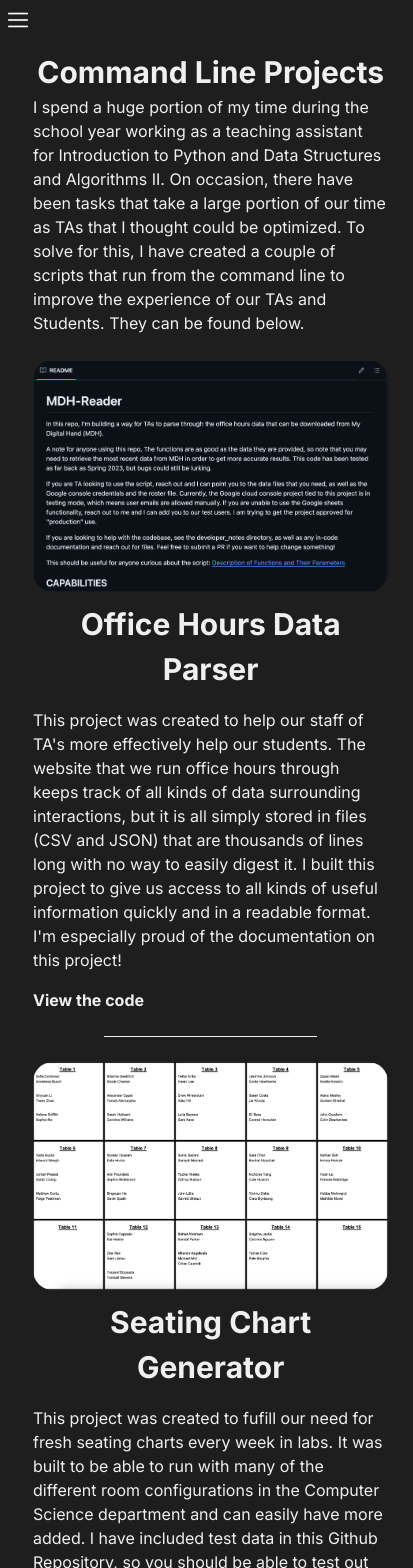
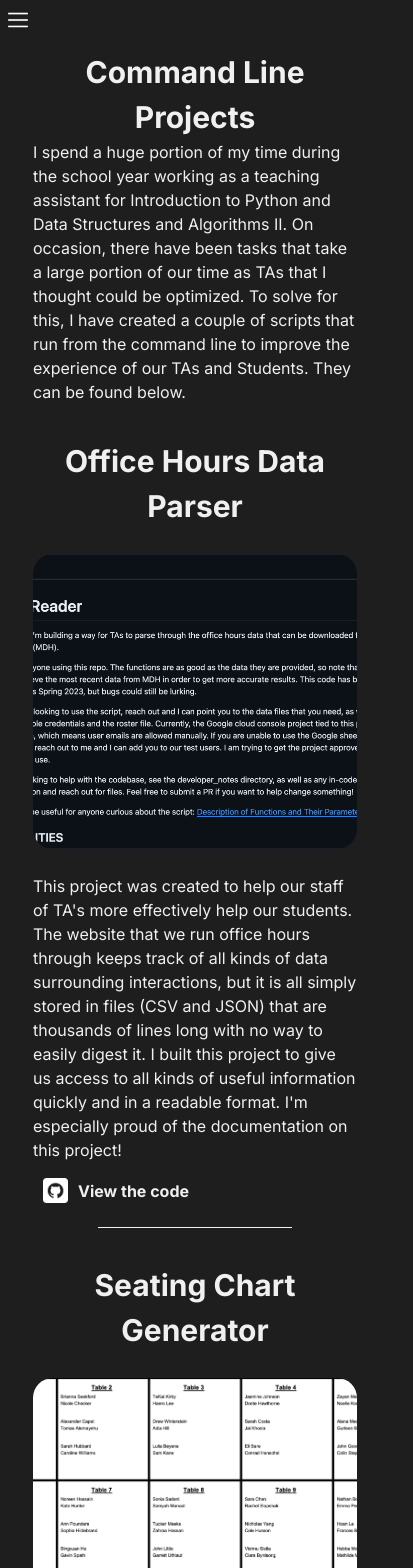
Before and after one commit to jamesdaniel3/portfolio, a React (Vite) app in the folder portfolio_client/: page /cli in a window 390 px wide. Shown: the top 1568 px of the page, 413 px wide, since content can reach past the window. Built offline with nearby package versions, Linux system fonts and the light colour scheme.

Commit message:
fixing basic styling

```diff
--- a/portfolio_client/src/components/ProjectContent.jsx
+++ b/portfolio_client/src/components/ProjectContent.jsx
@@ -1,4 +1,6 @@
 import PropTypes from "prop-types";
+import github from "../assets/icons/github.png";
+import web from "../assets/icons/website.png";
 import "../styles/projects.css";
 
 function ProjectContent({ projects }) {
@@ -6,15 +8,16 @@ function ProjectContent({ projects }) {
     <>
       {projects.map((project, index) => (
         <div className="project" key={index}>
-          <div className="image-container">
+          <div className="heading">
+            <h3 className="project-name">{project.name}</h3>
+          </div>
+          <div className="content">
             <img
               src={project.display_image}
               className="project-image"
               alt={project.name}
             ></img>
-          </div>
             <div className="project-info">
-            <h3 className="project-name">{project.name}</h3>
               <p className="project-description">{project.description}</p>
               <a
                 href={project.github_link}
@@ -22,7 +25,18 @@ function ProjectContent({ projects }) {
                 rel="noopener noreferrer"
                 className="project-link repo-link"
               >
-              <strong>View the code</strong>{" "}
+                <div
+                  style={{
+                    display: "flex",
+                    flexDirection: "row",
+                    alignItems: "center",
+                  }}
+                >
+                  <img src={github} className="image github-image"></img>
+                  <strong style={{ marginLeft: "10px" }}>
+                    View the code
+                  </strong>{" "}
+                </div>
               </a>
               {project.live_link && (
                 <a
@@ -31,9 +45,22 @@ function ProjectContent({ projects }) {
                   rel="noopener noreferrer"
                   className="project-link live-link"
                 >
-                <strong>See the site live</strong>{" "}
+                  <div
+                    style={{
+                      display: "flex",
+                      flexDirection: "row",
+                      alignItems: "center",
+                      marginTop: "10px",
+                    }}
+                  >
+                    <img src={web} className="image web-image"></img>
+                    <strong style={{ marginLeft: "10px" }}>
+                      See the site live
+                    </strong>{" "}
+                  </div>
                 </a>
               )}
+            </div>
           </div>
         </div>
       ))}
--- a/portfolio_client/src/styles/common.css
+++ b/portfolio_client/src/styles/common.css
@@ -55,7 +55,6 @@ h3 {
 
   .page-content {
     margin: 50px auto 0;
-    width: 95%;
   }
 
   .page-content .page-title {
--- a/portfolio_client/src/styles/header.css
+++ b/portfolio_client/src/styles/header.css
@@ -59,7 +59,8 @@
 }
 
 .image.github-image,
-.image.contact-image {
+.image.contact-image,
+.image.web-image {
   filter: invert(100%);
 }
 
--- a/portfolio_client/src/styles/projects.css
+++ b/portfolio_client/src/styles/projects.css
@@ -1,8 +1,9 @@
 .project {
   display: flex;
-  flex-direction: row;
+  flex-direction: column;
   width: 100%;
   justify-content: space-between;
+  align-items: center;
   padding: 50px 0;
   position: relative;
 }
@@ -17,19 +18,24 @@
   background-color: #f0f0f0;
 }
 
-.project .image-container {
+.project .content {
   display: flex;
-  height: 100%;
-  width: 40%;
-  align-items: center;
-  justify-content: center;
+  justify-content: space-between;
 }
 
 .project .project-image {
-  height: 100%;
-  width: 100%;
+  height: 35vh;
+  width: 40%;
   border-radius: 20px;
   object-fit: cover;
+}
+
+.project .project-name {
+  margin-bottom: 25px;
+}
+
+.project .project-description {
+  margin-top: 0;
 }
 
 .project-info {
@@ -47,12 +53,15 @@
 
 @media (max-width: 800px) {
   .project {
-    flex-direction: column;
-    align-items: center;
     margin: 0 auto;
     padding: 25px 0;
   }
-  .project .image-container {
+  .project .project-image {
     width: 100%;
+    margin-bottom: 25px;
+  }
+
+  .project .content {
+    flex-direction: column;
   }
 }
```
Also changed, not shown: portfolio_client/src/assets/icons/website.png (added). Lines whose indentation alone changed are shown as unchanged.
